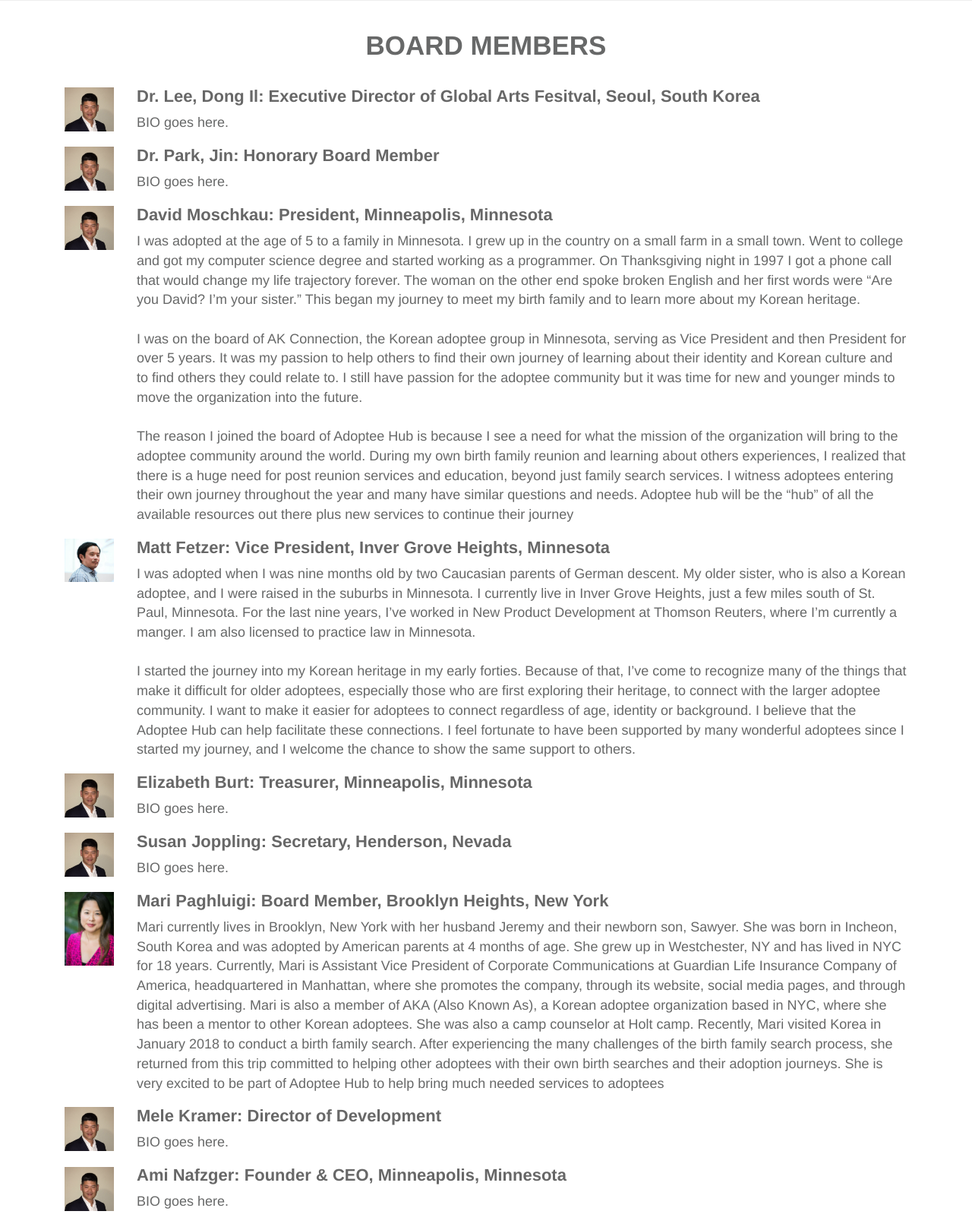
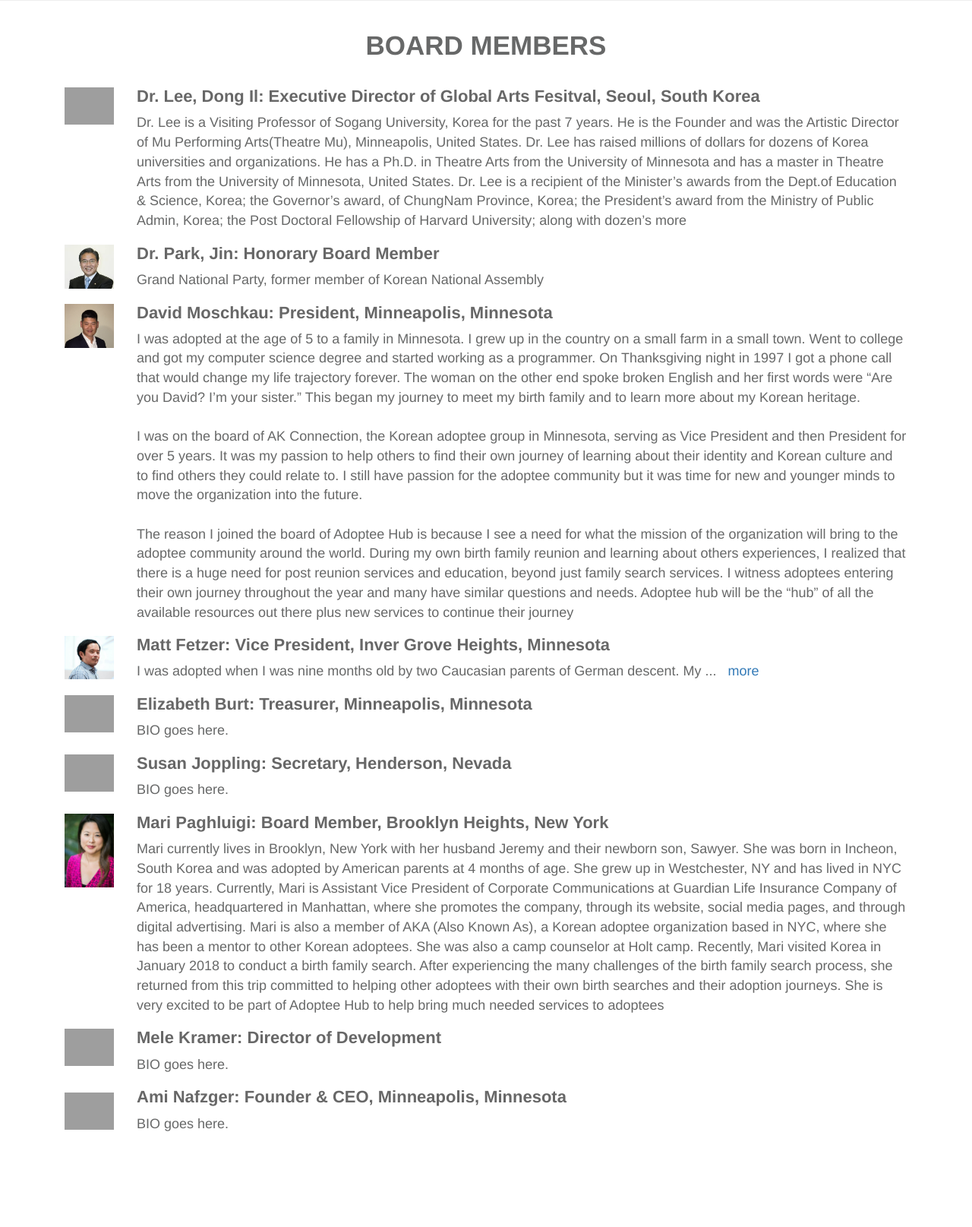
Before and after one commit to davemos/adopteehub, a Django app: page /board/ in a window 1280 px wide. Shown: the part 469-2084 px from the top of the page at 76% size. After the commit the page ends 1958 px from the top, so only its background shows below. Run offline with Django 3.2, Linux system fonts and the light colour scheme; some libraries are stand-ins or nearby versions; grey boxes are pictures that could not be loaded.

Commit message:
update board

```diff
--- a/static/css/main.css
+++ b/static/css/main.css
@@ -104,3 +104,12 @@ tr.spaceUnder> td{
     overflow: hidden;
     transition: max-height 0.2s ease-out;
 }
+
+a.morelink {
+	text-decoration:none;
+	outline: none;
+}
+.morecontent span {
+	display: none;
+
+}
--- a/templates/adopteehub/board.html
+++ b/templates/adopteehub/board.html
@@ -4,27 +4,27 @@
 <div style="text-align: center" ><h5>BOARD MEMBERS</h5></div><br>
 <div>
     <table>
-        <tr class="spaceUnder"><td class="col-md-1" ><img alt="david m" src="/static/img/davidm.jpg" /></td>
+        <tr class="spaceUnder"><td class="col-md-1" ><img alt="De Lee Dong Il" src="/static/img/DrLeeDongIl.jpg" /></td>
             <td class="col-md-11">
                 <table><tr><td><h4>Dr. Lee, Dong Il: Executive Director of Global Arts Fesitval, Seoul, South Korea</h4></td></tr>
                     <tr><td>
-                        <div>BIO goes here.
+                        <div>Dr. Lee is a Visiting Professor of Sogang University, Korea for the past 7 years. He is the Founder and was the Artistic Director of Mu Performing Arts(Theatre Mu), Minneapolis, United States. Dr. Lee has raised millions of dollars for dozens of Korea universities and organizations. He has a Ph.D. in Theatre Arts from the University of Minnesota and has a master in Theatre Arts from the University of Minnesota, United States. Dr. Lee is a recipient of the Minister’s awards from the Dept.of Education & Science, Korea; the Governor’s award, of ChungNam Province, Korea; the President’s award from the Ministry of Public Admin, Korea; the Post Doctoral Fellowship of Harvard University; along with dozen’s more
                         </div>
                     </td></tr>
                 </table>
             </td>
         </tr>
-        <tr class="spaceUnder"><td class="col-md-1" ><img alt="david m" src="/static/img/davidm.jpg" /></td>
+        <tr class="spaceUnder"><td class="col-md-1" ><img alt="Dr. Pak Jin" src="/static/img/DrPakJin.jpg" /></td>
             <td class="col-md-11">
                 <table><tr><td><h4>Dr. Park, Jin: Honorary Board Member</h4></td></tr>
                     <tr><td>
-                        <div>BIO goes here.
+                        <div>Grand National Party, former member of Korean National Assembly
                         </div>
                     </td></tr>
                 </table>
             </td>
         </tr>
-        <tr class="spaceUnder"><td class="col-md-1" ><img alt="david m" src="/static/img/davidm.jpg" /></td>
+        <tr class="spaceUnder"><td class="col-md-1" ><img alt="David Moschkau" src="/static/img/davidm.jpg" /></td>
             <td class="col-md-11">
                 <table><tr><td><h4>David Moschkau: President, Minneapolis, Minnesota</h4></td></tr>
                     <tr><td>
@@ -38,15 +38,15 @@
                 </table>
             </td>
         </tr>
-        <tr class="spaceUnder"><td class="col-md-1" ><img alt="david m" src="/static/img/Matt.jpg" /></td>
+        <tr class="spaceUnder"><td class="col-md-1" ><img alt="Matt Fetzer" src="/static/img/Matt.jpg" /></td>
             <td class="col-md-11">
                 <table><tr><td><h4>Matt Fetzer: Vice President, Inver Grove Heights, Minnesota</h4></td></tr>
                     <tr><td>
-                        <div>I was adopted when I was nine months old by two Caucasian parents of German descent. My
+                        <div class="more">I was adopted when I was nine months old by two Caucasian parents of German descent. My
                                 older sister, who is also a Korean adoptee, and I were raised in the suburbs in Minnesota. I
                                 currently live in Inver Grove Heights, just a few miles south of St. Paul, Minnesota. For the last
                                 nine years, I’ve worked in New Product Development at Thomson Reuters, where I’m currently
-                                a manger. I am also licensed to practice law in Minnesota.<br><br>
+                                a manger. I am also licensed to practice law in Minnesota.
                                 I started the journey into my Korean heritage in my early forties. Because of that, I’ve come to
                                 recognize many of the things that make it difficult for older adoptees, especially those who are
                                 first exploring their heritage, to connect with the larger adoptee community. I want to make it
@@ -59,7 +59,7 @@
                 </table>
             </td>
         </tr>
-        <tr class="spaceUnder"><td class="col-md-1" ><img alt="david m" src="/static/img/davidm.jpg" /></td>
+        <tr class="spaceUnder"><td class="col-md-1" ><img alt="Elizabeth Burt" src="/static/img/elizabeth.jpg" /></td>
             <td class="col-md-11">
                 <table><tr><td><h4>Elizabeth Burt: Treasurer, Minneapolis, Minnesota</h4></td></tr>
                     <tr><td>
@@ -69,7 +69,7 @@
                 </table>
             </td>
         </tr>
-        <tr class="spaceUnder"><td class="col-md-1" ><img alt="david m" src="/static/img/davidm.jpg" /></td>
+        <tr class="spaceUnder"><td class="col-md-1" ><img alt="Susan Joppling" src="/static/img/susan.jpg" /></td>
             <td class="col-md-11">
                 <table><tr><td><h4>Susan Joppling: Secretary, Henderson, Nevada</h4></td></tr>
                     <tr><td>
@@ -79,7 +79,7 @@
                 </table>
             </td>
         </tr>
-        <tr class="spaceUnder"><td class="col-md-1" ><img alt="david m" src="/static/img/Mari.jpg" /></td>
+        <tr class="spaceUnder"><td class="col-md-1" ><img alt="Mari Paghluigi" src="/static/img/Mari.jpg" /></td>
             <td class="col-md-11">
                 <table><tr><td><h4>Mari Paghluigi: Board Member, Brooklyn Heights, New York</h4></td></tr>
                     <tr><td>
@@ -89,7 +89,7 @@
                 </table>
             </td>
         </tr>
-        <tr class="spaceUnder"><td class="col-md-1" ><img alt="david m" src="/static/img/davidm.jpg" /></td>
+        <tr class="spaceUnder"><td class="col-md-1" ><img alt="Mele Kramer" src="/static/img/mele.jpg" /></td>
             <td class="col-md-11">
                 <table><tr><td><h4>Mele Kramer: Director of Development</h4></td></tr>
                     <tr><td>
@@ -99,7 +99,7 @@
                 </table>
             </td>
         </tr>
-        <tr><td class="col-md-1" ><img alt="david m" src="/static/img/davidm.jpg" /></td>
+        <tr><td class="col-md-1" ><img alt="Ami Nafzger" src="/static/img/ami.jpg" /></td>
             <td class="col-md-11">
                 <table><tr><td><h4>Ami Nafzger: Founder & CEO, Minneapolis, Minnesota</h4></td></tr>
                     <tr><td>
@@ -112,4 +112,39 @@
 
     </table>
 </div>
+
+<script>
+$(document).ready(function() {
+	var showChar = 100;
+	var ellipsestext = "...";
+	var moretext = "more";
+	var lesstext = "less";
+	$('.more').each(function() {
+		var content = $(this).html();
+
+		if(content.length > showChar) {
+
+			var c = content.substr(0, showChar);
+			var h = content.substr(showChar-1, content.length - showChar);
+
+			var html = c + '<span class="moreelipses">'+ellipsestext+'</span>&nbsp;<span class="morecontent"><span>' + h + '</span>&nbsp;&nbsp;<a href="" class="morelink">'+moretext+'</a></span>';
+
+			$(this).html(html);
+		}
+
+	});
+
+	$(".morelink").click(function(){
+		if($(this).hasClass("less")) {
+			$(this).removeClass("less");
+			$(this).html(moretext);
+		} else {
+			$(this).addClass("less");
+			$(this).html(lesstext);
+		}
+		$(this).parent().prev().toggle();
+		$(this).prev().toggle();
+		return false;
+	});
+});</script>
 {% endblock %}
--- a/templates/base.html
+++ b/templates/base.html
@@ -21,6 +21,7 @@
         <link rel="stylesheet" href="{% static 'css/main.css' %}">
 
         <script src="{% static 'js/vendor/modernizr-2.8.3-respond-1.4.2.min.js' %}"></script>
+        <script type="text/javascript" src="{% static 'js/vendor/jquery-111.2.min.js' %}"></script>
     </head>
     <body>
     <nav class="navbar navbar-default navbar-fixed-top" role="navigation">
@@ -71,7 +72,7 @@
       {% endblock %}
     </div> <!-- /container -->
         <script src="//ajax.googleapis.com/ajax/libs/jquery/1.11.2/jquery.min.js"></script>
-        <script>window.jQuery || document.write('<script src="{% static 'js/vendor/jquery-1.11.2.min.js' %}"><\/script>')</script>
+
 
         <script src="{% static 'js/vendor/bootstrap.min.js' %}"></script>
 
```
Also changed, not shown: static/img/DrPakJin.jpg (added), 2 other files.
